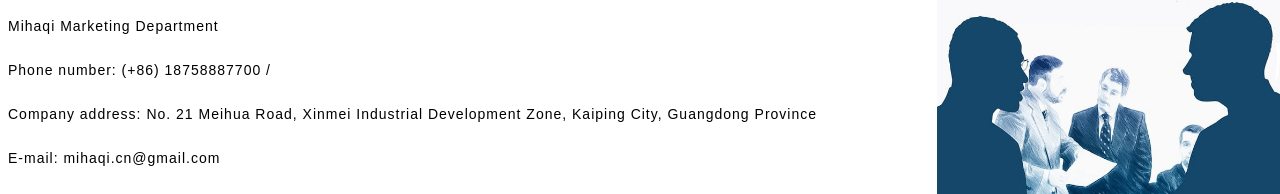
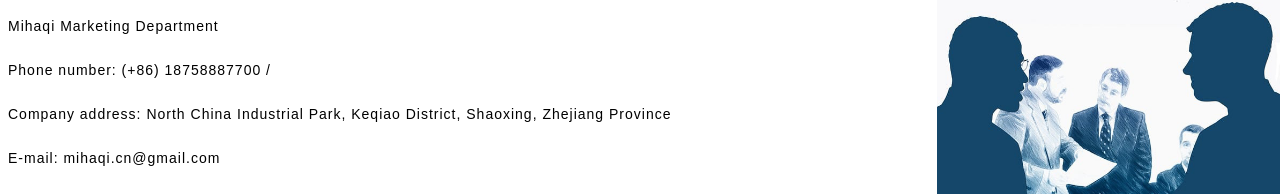
Before and after one commit to mihaqi/mhq-frontend, a Next.js app: page /contact in a window 1280 px wide. Shown: the part 257-451 px from the top of the page. Built offline with nearby package versions, Linux system fonts and the light colour scheme; no server answers.

Commit message:
update addess

```diff
--- a/pages/contact/index.js
+++ b/pages/contact/index.js
@@ -18,8 +18,8 @@ const Contact = () => {
 					<span>Mihaqi Marketing Department</span>
 					<span>Phone number: (+86) 18758887700 /</span>
 					<span>
-						Company address: No. 21 Meihua Road, Xinmei Industrial Development
-						Zone, Kaiping City, Guangdong Province
+						Company address: North China Industrial Park, Keqiao District,
+						Shaoxing, Zhejiang Province
 					</span>
 					<span>E-mail: mihaqi.cn@gmail.com</span>
 				</div>
```
